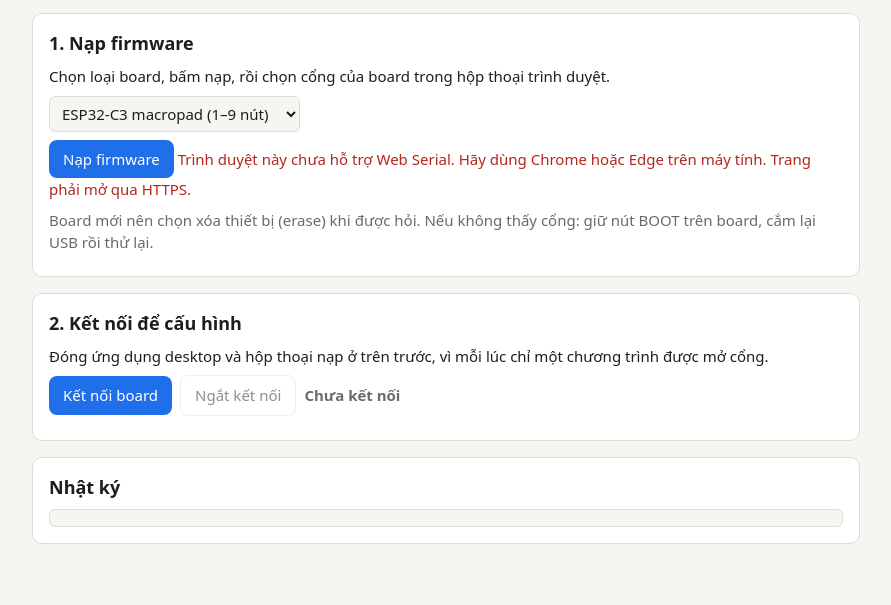
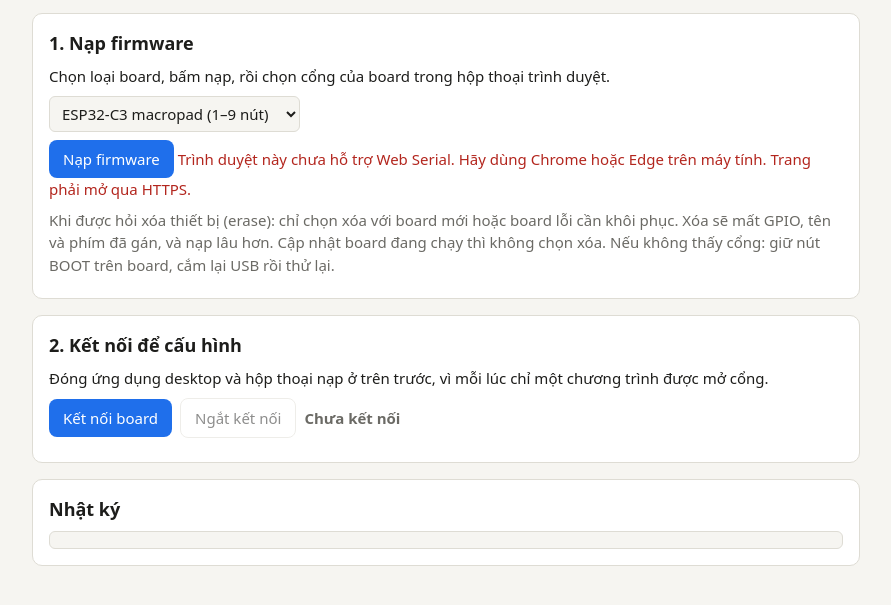
Before and after one commit to ti014/timewo-macropad, a plain HTML site: page web/index.html in a window 1280 px wide. Shown: the part 117-722 px from the top of the page, without its empty margins (194-1085 px from the left). Drawn offline with Linux system fonts and the light colour scheme.

Commit message:
fix(web): warn that erase wipes board config and skip improv wait
Choosing erase on a running board silently dropped its GPIO, name and
actions. Say so next to the flash button, and stop ESP Web Tools from
waiting for Improv Wi-Fi, which this firmware never answers.

---

Chọn erase trên board đang chạy làm mất GPIO, tên và phím đã gán mà không
báo trước. Ghi rõ cảnh báo cạnh nút nạp, và tắt bước ESP Web Tools chờ
Improv Wi-Fi vì firmware này không hỗ trợ.

```diff
--- a/web/index.html
+++ b/web/index.html
@@ -76,7 +76,7 @@ tr.hit td { background: var(--hit); transition: background .1s; }
         <span slot="not-allowed" class="err">Trang phải mở qua HTTPS.</span>
       </esp-web-install-button>
     </div>
-    <p class="muted">Board mới nên chọn xóa thiết bị (erase) khi được hỏi. Nếu không thấy cổng: giữ nút BOOT trên board, cắm lại USB rồi thử lại.</p>
+    <p class="muted">Khi được hỏi xóa thiết bị (erase): chỉ chọn xóa với board mới hoặc board lỗi cần khôi phục. Xóa sẽ mất GPIO, tên và phím đã gán, và nạp lâu hơn. Cập nhật board đang chạy thì không chọn xóa. Nếu không thấy cổng: giữ nút BOOT trên board, cắm lại USB rồi thử lại.</p>
   </section>
 
   <section>
```
Also changed, not shown: 1 other file.
